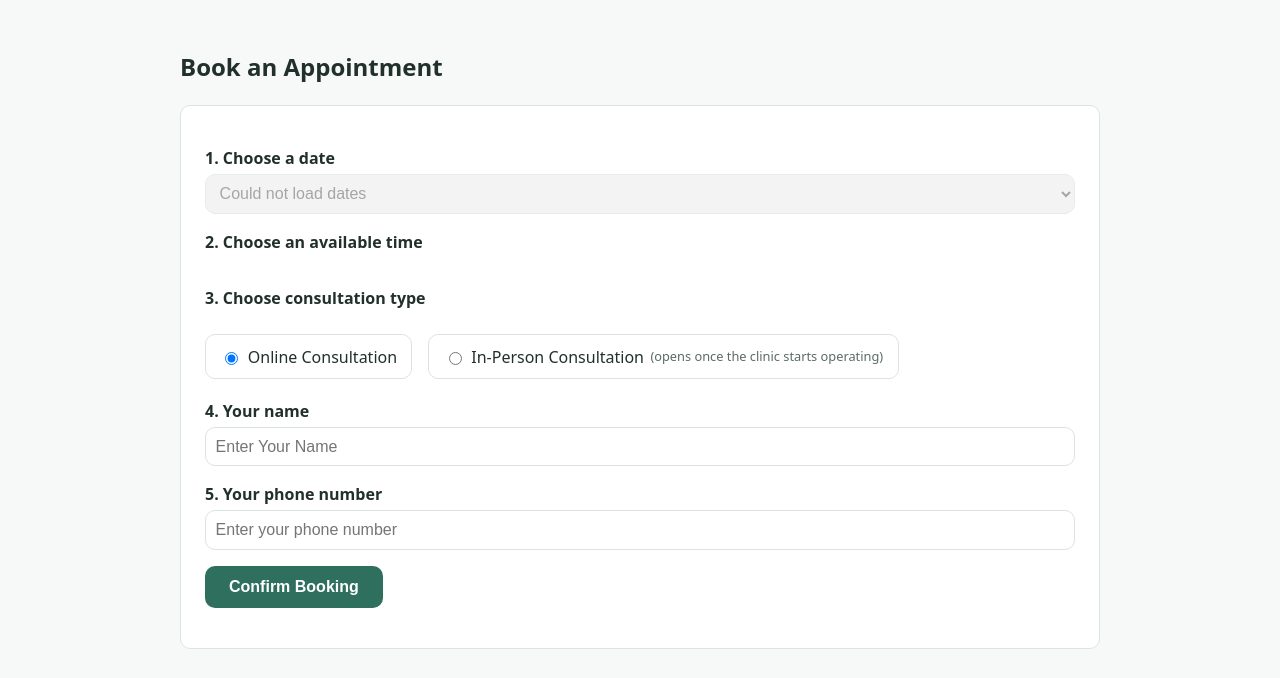
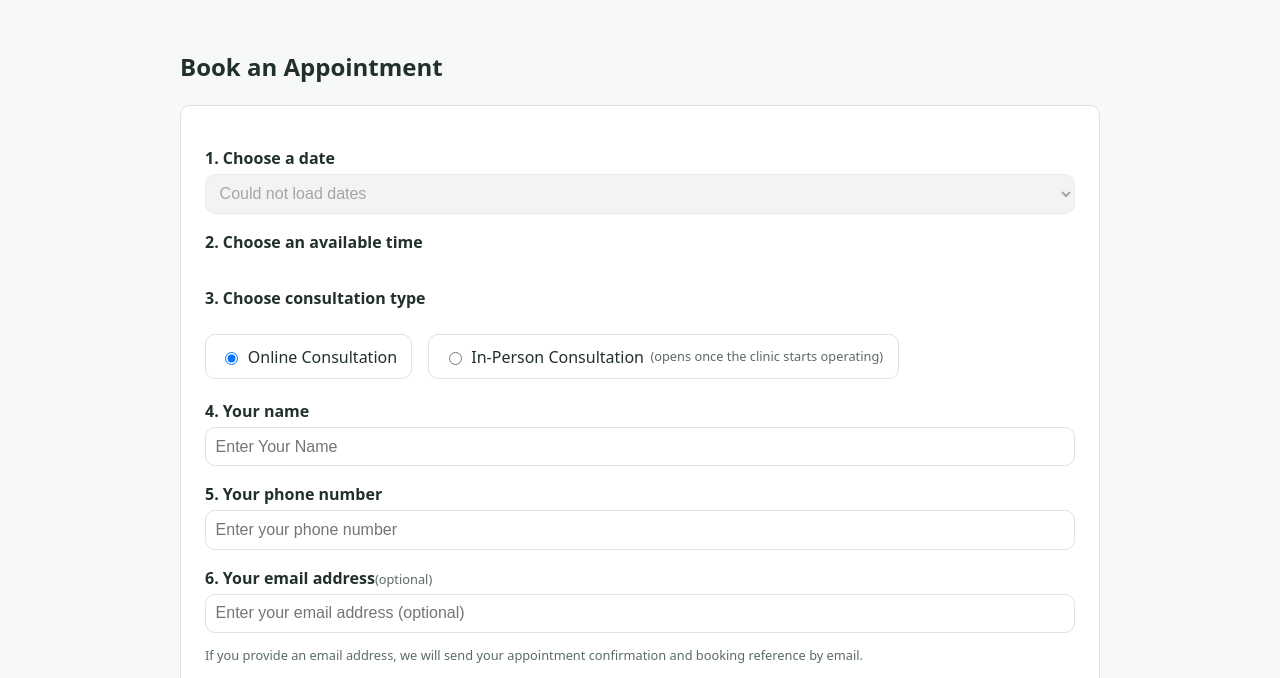
Before and after one commit to hwclinic/doctor-appointment-booking, a plain HTML site: page book.html in a window 1280 px wide. Shown: the part 99-777 px from the top of the page. Drawn offline with Linux system fonts and the light colour scheme; no server answers.

Commit message:
Email inclusion

```diff
--- a/book.html
+++ b/book.html
@@ -55,6 +55,23 @@
           <label for="patient-phone">5. Your phone number</label>
           <input type="tel" id="patient-phone" name="patientPhone" placeholder="Enter your phone number" required />
 
+          <label for="patient-email">6. Your email address<span class="consult-note">(optional)</span></label>
+
+
+<input
+  type="email"
+  id="patient-email"
+  name="patientEmail"
+  placeholder="Enter your email address (optional)"
+  autocomplete="email"
+/>
+
+<p class="consult-note">
+  If you provide an email address, we will send your appointment
+  confirmation and booking reference by email.
+</p>
+
+
           <div id="booking-error" class="error-note" style="display:none;"></div>
 
           <p style="margin-top:1rem;">
```
